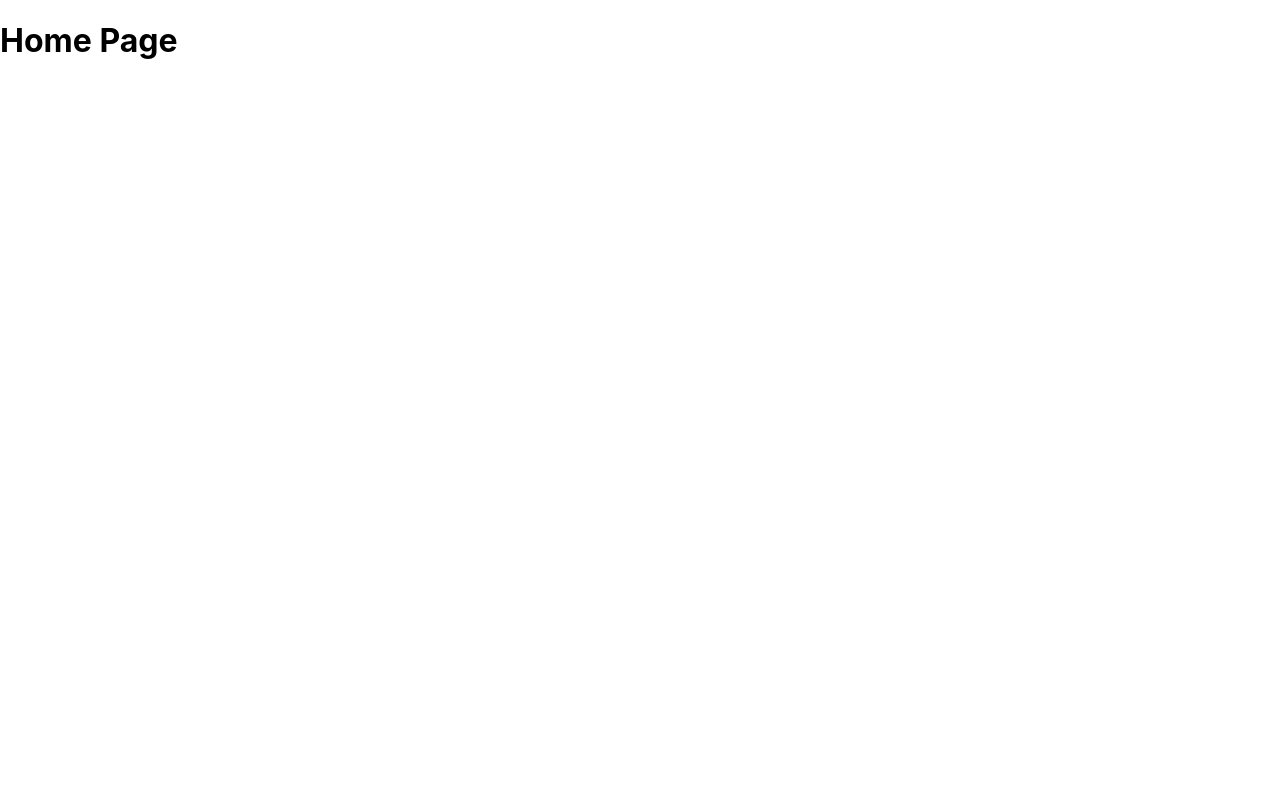
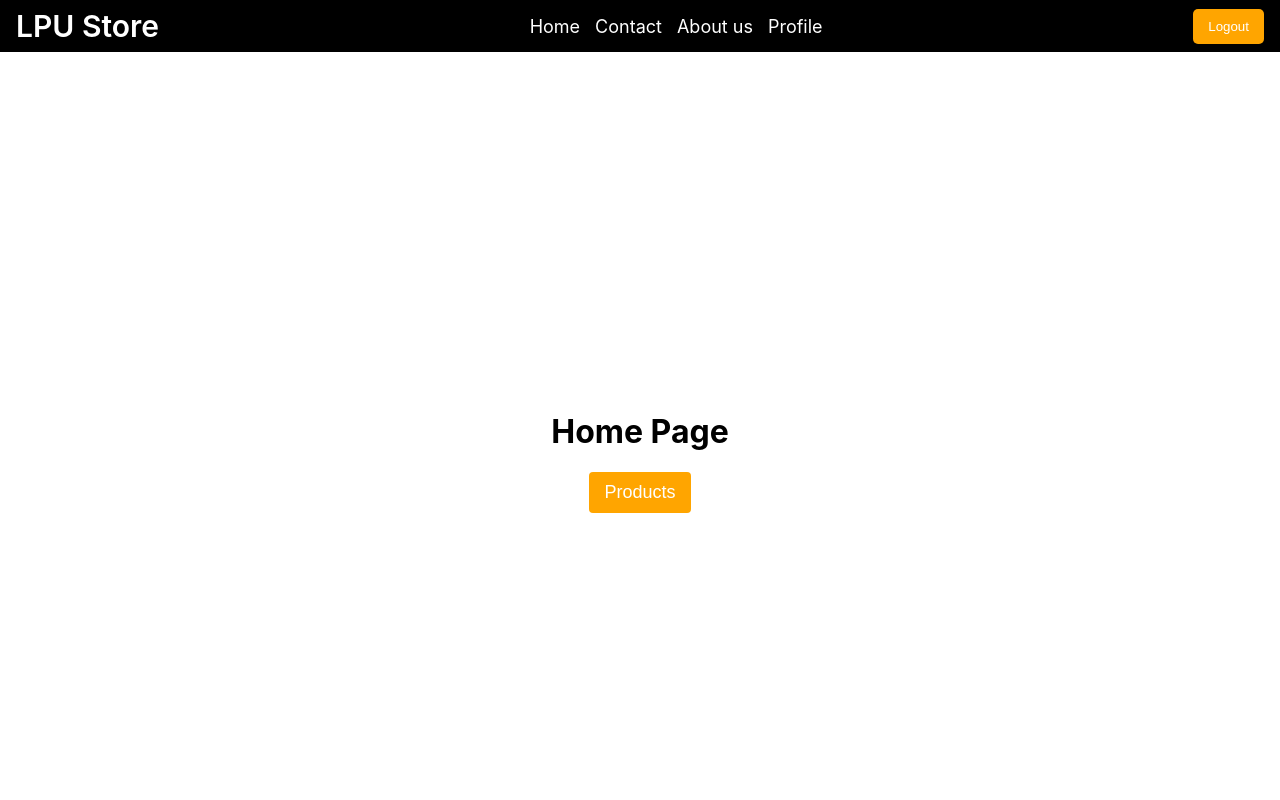
Before and after one commit to nitesh0289/MERN-LPU, a React (Create React App) app: page / in a window 1280 px wide. Shown: the top 800 px of the page. Built offline with nearby package versions, Linux system fonts and the light colour scheme.

Commit message:
some styyling changees

```diff
--- a/src/components/ecommerce/Product.js
+++ b/src/components/ecommerce/Product.js
@@ -4,6 +4,7 @@ import useFetch from "../hooks/useFetch";
 
 function ProductPage() {
   const { id } = useParams();
+  console.log({ id });
   const { data, error, loading } = useFetch({
     url: `https://fakestoreapi.com/products/${id}`,
     method: "GET"
--- a/src/components/footer/footer.css
+++ b/src/components/footer/footer.css
@@ -1,9 +1,11 @@
 .footer {
   display: grid;
   gap: 20px;
+  bottom: 0px;
   padding: 15px;
   height: 200px;
   color: white;
+  position: relative;
   background-color: rgb(198, 198, 198);
   grid-template-columns: repeat(4, 1fr);
 }
--- a/src/components/navbar/index.js
+++ b/src/components/navbar/index.js
@@ -6,7 +6,9 @@ import "./navbar.css";
 function Navbar() {
   return (
     <header>
-      <h1>LPU Store</h1>
+      <a className="navbrand" href="/">
+        LPU Store
+      </a>
       <nav>
         <NavLink to={"/"}>Home</NavLink>
         <NavLink to={"/contact"}>Contact</NavLink>
--- a/src/components/navbar/navbar.css
+++ b/src/components/navbar/navbar.css
@@ -1,7 +1,7 @@
 header {
   display: flex;
   color: white;
-  padding: 0 1rem;
+  padding: 0.5rem 1rem;
   align-items: center;
   justify-content: space-between;
   background-color: rgb(0, 0, 0);
@@ -11,6 +11,13 @@ nav {
   display: flex;
   font-size: 18px;
   gap: 15px;
+}
+
+.navbrand {
+  color: white;
+  font-size: 30px;
+  font-weight: 600;
+  text-decoration: none;
 }
 
 nav > a {
--- a/src/index.css
+++ b/src/index.css
@@ -5,3 +5,22 @@ body {
   -webkit-font-smoothing: antialiased;
   -moz-osx-font-smoothing: grayscale;
 }
+
+.container {
+  display: flex;
+  width: 100%;
+  height: 100%;
+  align-items: center;
+  flex-direction: column;
+  justify-content: center;
+}
+
+.container button {
+  border: none;
+  color: white;
+  font-size: 18px;
+  cursor: pointer;
+  padding: 10px 15px;
+  border-radius: 4px;
+  background-color: orange;
+}
--- a/src/index.js
+++ b/src/index.js
@@ -1,4 +1,4 @@
-import { BrowserRouter, Route, Routes, useParams } from "react-router";
+import { BrowserRouter, Route, Routes, useNavigate, useParams } from "react-router";
 import ReactDOM from "react-dom/client";
 import React from "react";
 import App from "./App";
@@ -11,16 +11,18 @@ import Dashboard from "./layouts/Dashboard";
 const root = ReactDOM.createRoot(document.getElementById("root"));
 
 const Home = () => {
+  const navigate = useNavigate();
   return (
-    <main>
+    <main className="container">
       <h1>Home Page</h1>
+      <button onClick={() => navigate("/products")}>Products</button>
     </main>
   );
 };
 
 const About = () => {
   return (
-    <main>
+    <main className="container">
       <h1>About Page</h1>
     </main>
   );
@@ -28,7 +30,7 @@ const About = () => {
 
 const Contact = () => {
   return (
-    <main>
+    <main className="container">
       <h1>Contact Page</h1>
     </main>
   );
@@ -36,7 +38,7 @@ const Contact = () => {
 
 const Profile = () => {
   return (
-    <main>
+    <main className="container">
       <h1>Profile Page</h1>
     </main>
   );
@@ -46,7 +48,7 @@ const UserProfile = () => {
   const params = useParams();
 
   return (
-    <main>
+    <main className="container">
       <h1>This is a profile of {params.username}</h1>
       <h2>Age: {params.age}</h2>
     </main>
@@ -55,7 +57,7 @@ const UserProfile = () => {
 
 const ProfileSetting = () => {
   return (
-    <main>
+    <main className="container">
       <h1>Profile Setting Page</h1>
     </main>
   );
@@ -65,7 +67,8 @@ root.render(
   <React.StrictMode>
     <BrowserRouter>
       <Routes>
-        <Route path="/" element={<Home />} />
+        <Route path="/" element={<Dashboard />}>
+          <Route index element={<Home />} />
           <Route path="/about" element={<About />} />
           <Route path="/contact" element={<Contact />} />
           <Route path="/cart" element={<CartPage />} />
@@ -78,10 +81,8 @@ root.render(
             {/* <Route path=":username/:age" element={<UserProfile />} /> */}
             <Route path="setting" element={<ProfileSetting />} />
           </Route>
-
-        <Route path="/products" element={<Dashboard />}>
-          <Route index element={<Products />} />
-          <Route path=":id" element={<ProductPage />} />
+          <Route path="/products" element={<Products />} />
+          <Route path="/products/:id" element={<ProductPage />} />
         </Route>
       </Routes>
     </BrowserRouter>
--- a/src/layouts/Dashboard.js
+++ b/src/layouts/Dashboard.js
@@ -5,7 +5,7 @@ import Footer from "../components/footer";
 
 function Dashboard() {
   return (
-    <main>
+    <main style={{ height: "100vh", padding: 0, margin: 0 }}>
       {/* Navbar */}
       <Navbar />
       <Outlet />
```
Lines whose indentation alone changed are shown as unchanged.
